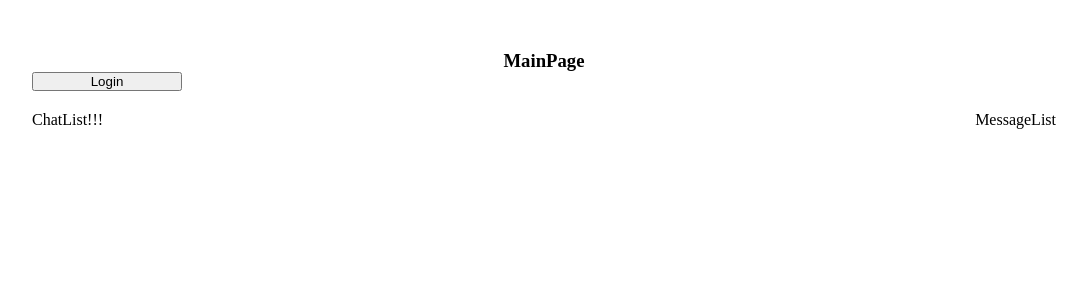
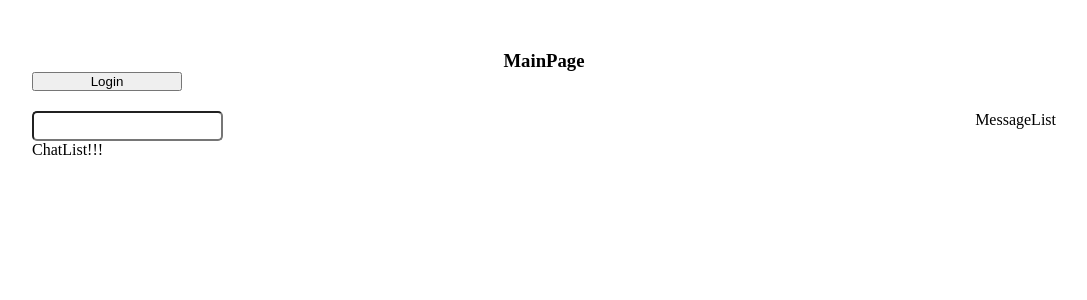
Before and after one commit to dimashikalov/green-api-test-example, a React (Create React App) app: page / in a window 1280 px wide. Shown: the top 300 px of the page, without its empty margins (96-1183 px from the left). Built offline with nearby package versions, Linux system fonts and the light colour scheme.

Commit message:
added search comp

```diff
--- a/src/components/ChatList/ChatList.jsx
+++ b/src/components/ChatList/ChatList.jsx
@@ -1,7 +1,13 @@
 import React from "react";
+import Search from "../Search/Search";
 
 const ChatList = () => {
-  return <div>ChatList!!!</div>;
+  return (
+    <div className="chatListWrapper">
+      <Search />
+      ChatList!!!
+    </div>
+  );
 };
 
 export default ChatList;
--- /dev/null
+++ b/src/components/ChatList/chatList.css
@@ -0,0 +1,3 @@
+.chatListWrapper {
+  width: 30%;
+}
--- /dev/null
+++ b/src/components/Search/Search.jsx
@@ -0,0 +1,18 @@
+import React, { useState } from "react";
+import "./search.css";
+
+const Search = () => {
+  const [value, setValue] = useState("");
+
+  const handleChange = (e) => {
+    setValue(e.target.value);
+  };
+
+  return (
+    <div>
+      <input className="searchInput" value={value} onChange={handleChange} />
+    </div>
+  );
+};
+
+export default Search;
--- /dev/null
+++ b/src/components/Search/search.css
@@ -0,0 +1,6 @@
+.searchInput {
+  width: 100%;
+  height: 30px;
+  padding: 5px;
+  border-radius: 5px;
+}
--- a/src/pages/ChatsPage/ChatsPage.jsx
+++ b/src/pages/ChatsPage/ChatsPage.jsx
@@ -1,11 +1,11 @@
 import React from "react";
 import ChatList from "../../components/ChatList/ChatList";
 import MessageList from "../../components/MessageList/MessageList";
-import "./chatList.css";
+import "./chatPage.css";
 
 const ChatsPage = () => {
   return (
-    <div className="chatListWrapper">
+    <div className="chatPageWrapper">
       <ChatList />
       <MessageList />
     </div>
--- a/src/pages/ChatsPage/chatList.css
+++ b/src/pages/ChatsPage/chatPage.css
@@ -1,4 +1,4 @@
-.chatListWrapper {
+.chatPageWrapper {
   display: flex;
   justify-content: space-between;
   margin-top: 20px;
```
